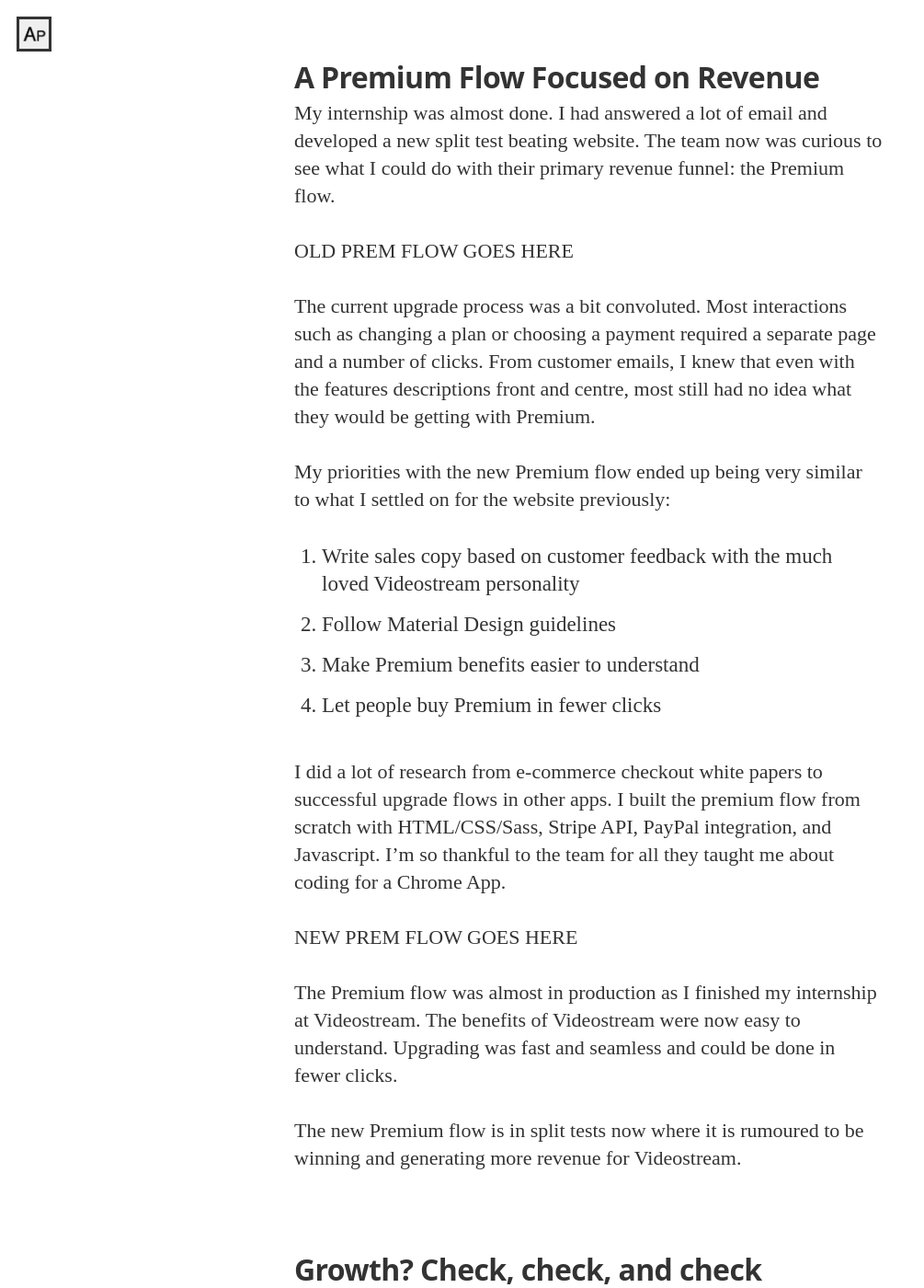
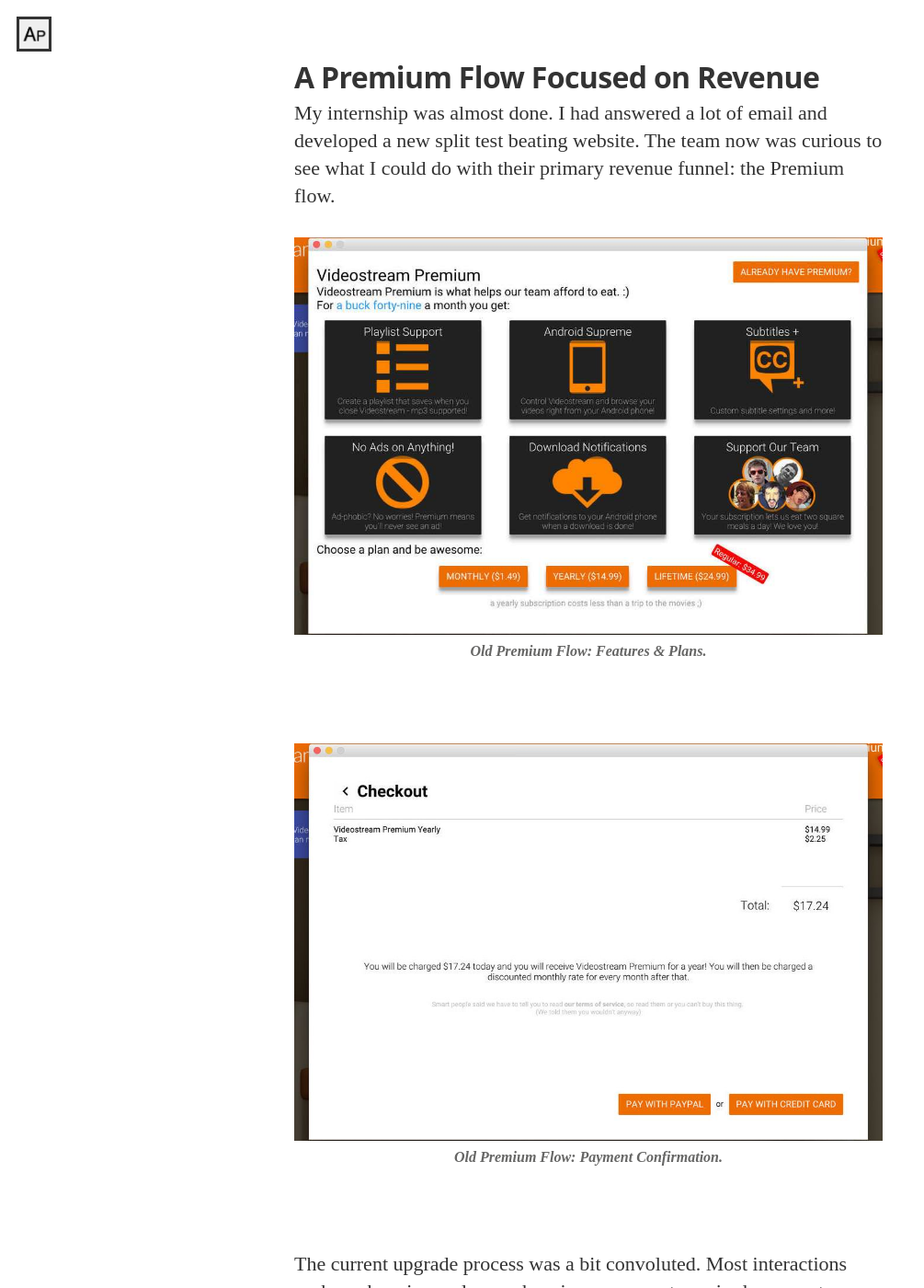
Before and after one commit to adrwxyz/classic.adrw.xyz, a Jekyll site: the page built from _posts/2015-09-06-videostream-how-growth-starts-with-great-customer-support.md, in a window 1280 px wide and 1400 px high, scrolled down 6645 px. Shown: the whole window at 92% size, without its empty margins (0-1005 px from the left). Built offline with Jekyll 4.4.1, drawn with Linux system fonts in a browser that asks for light colours; nearby versions of some CDN libraries; some web fonts are replaced; Markdown is read by kramdown in place of the engine named in the settings; comment, search, counter and statistics services are not loaded; some of the changed text lies outside the part shown.

Commit message:
vs image optimization

```diff
--- a/_posts/2015-09-06-videostream-how-growth-starts-with-great-customer-support.md
+++ b/_posts/2015-09-06-videostream-how-growth-starts-with-great-customer-support.md
@@ -2,7 +2,7 @@
 title:  "Videostream: How Growth Starts with Great Customer Support"
 date:   2015-09-06 22:50:25
 tags: startups
-image: /assets/article_images/2015-09-06-videostream-how-growth-starts-with-great-customer-support/vs-home.jpg
+image: /assets/article_images/2015-09-06-videostream-how-growth-starts-with-great-customer-support/vs-home-c.jpg
 excerpt: Understanding Videostream users better through email support let me write better sales copy. Soon website downloads were up by 32% & weekly actives up 12%!
 seo-title: Videostream&#58; How Growth Starts with Great Customer Support
 ---
@@ -30,7 +30,7 @@
 <h2>Building a Split Test Winning Website</h2>
 The Videostream team had reached a consensus: the website was long due for a makeover and I would lead development on a full redesign.
 
-![Original Videostream Website](/assets/article_images/2015-09-06-videostream-how-growth-starts-with-great-customer-support/vs-old.jpg)
+![Original Videostream Website](/assets/article_images/2015-09-06-videostream-how-growth-starts-with-great-customer-support/vs-old-c.jpg)
 
 I started brainstorming what I the ideal new website would be like.
 <ul>
@@ -45,11 +45,11 @@
 
 Leveraging my knowledge from leading sites like <a href="https://copyhackers.com/" target="_blank">Copyhackers</a>, <a href="https://moz.com/blog" target="_blank">Moz</a>, &amp; <a href="https://blog.kissmetrics.com/" target="_blank">Kissmetrics</a>, I focused all visitors towards a single Call to Action (CTA) above the fold: the "Get Streaming" download button.
 
-![New Site Hero: The view above the fold any visitor to GetVideostream.com will see. Notice the singular focus on quickly describing what is Videostream, and pushing visitors to download.](/assets/article_images/2015-09-06-videostream-how-growth-starts-with-great-customer-support/vs-home.jpg)
+![New Site Hero: The view above the fold any visitor to GetVideostream.com will see. Notice the singular focus on quickly describing what is Videostream, and pushing visitors to download.](/assets/article_images/2015-09-06-videostream-how-growth-starts-with-great-customer-support/vs-home-c.jpg)
 
 As I continued writing sales copy, I focused on consistency with the Videostream personality customers already loved. For Features and FAQs, I leveraged all I had read in customer emails what they loved most about Videostream, and questions that kept coming up. I also maintained consistency repeating certain phrases in headings and text to better target certain keywords we wanted to take in Google rankings.
 
-![New Features Section: Using customer testimonials, I could accurately prioritize which features people loved the most and which benefit resonated best.](/assets/article_images/2015-09-06-videostream-how-growth-starts-with-great-customer-support/vs-features.jpg)
+![New Features Section: Using customer testimonials, I could accurately prioritize which features people loved the most and which benefit resonated best.](/assets/article_images/2015-09-06-videostream-how-growth-starts-with-great-customer-support/vs-features-c.jpg)
 
 After a few quick weeks of development, my new website was ready to go head to head with the old site. With consistently high web traffic, we could make a statistically significant call on which site was the winner in under a week. <strong>Pretty soon we could see a trend. The new website was seriously rocking the numbers.</strong>
 
@@ -74,21 +74,23 @@
 <h2>A Premium Flow Focused on Revenue</h2>
 My internship was almost done. I had answered a lot of email and developed a new split test beating website. The team now was curious to see what I could do with their primary revenue funnel: the Premium flow.
 
-OLD PREM FLOW GOES HERE
+![Old Premium Flow: Features & Plans.](/assets/article_images/2015-09-06-videostream-how-growth-starts-with-great-customer-support/premo1-c.jpg)
+
+![Old Premium Flow: Payment Confirmation.](/assets/article_images/2015-09-06-videostream-how-growth-starts-with-great-customer-support/premo2-c.jpg)
 
 The current upgrade process was a bit convoluted. Most interactions such as changing a plan or choosing a payment required a separate page and a number of clicks. From customer emails, I knew that even with the features descriptions front and centre, most still had no idea what they would be getting with Premium.
 
 My priorities with the new Premium flow ended up being very similar to what I settled on for the website previously:
-<ol>
-	<li>Write sales copy based on customer feedback with the much loved Videostream personality</li>
- 	<li>Follow Material Design guidelines</li>
-	<li>Make Premium benefits easier to understand</li>
-	<li>Let people buy Premium in fewer clicks</li>
-</ol>
+1. Write sales copy based on customer feedback with the much loved Videostream personality
+2. Follow Material Design guidelines
+3. Make Premium benefits easier to understand
+4. Let people buy Premium in fewer clicks
 
 I did a lot of research from e-commerce checkout white papers to successful upgrade flows in other apps. I built the premium flow from scratch with HTML/CSS/Sass, Stripe API, PayPal integration, and Javascript. I'm so thankful to the team for all they taught me about coding for a Chrome App.
 
-NEW PREM FLOW GOES HERE
+![New Premium Flow: Plans, Payment Selection, & Features.](/assets/article_images/2015-09-06-videostream-how-growth-starts-with-great-customer-support/premflow1-c.jpg)
+
+![New Premium Flow: Payment Confirmation.](/assets/article_images/2015-09-06-videostream-how-growth-starts-with-great-customer-support/premflow2-c.jpg)
 
 The Premium flow was almost in production as I finished my internship at Videostream. The benefits of Videostream were now easy to understand. Upgrading was fast and seamless and could be done in fewer clicks.
 
```
Also changed, not shown: _posts/2015-10-16-how-startups-fail-even-with-cash-and-growth.md (+5 -7 lines), assets/article_images/2015-09-06-videostream-how-growth-starts-with-great-customer-support/premflow1-c.jpg (added), assets/article_images/2015-09-06-videostream-how-growth-starts-with-great-customer-support/premflow2-c.jpg (added), assets/article_images/2015-09-06-videostream-how-growth-starts-with-great-customer-support/premo1-c.jpg (added), assets/article_images/2015-09-06-videostream-how-growth-starts-with-great-customer-support/premo2-c.jpg (added), assets/article_images/2015-09-06-videostream-how-growth-starts-with-great-customer-support/vs-features-c.jpg (added), assets/article_images/2015-09-06-videostream-how-growth-starts-with-great-customer-support/vs-home-c.jpg (added), assets/article_images/2015-09-06-videostream-how-growth-starts-with-great-customer-support/vs-old-c.jpg (added).
